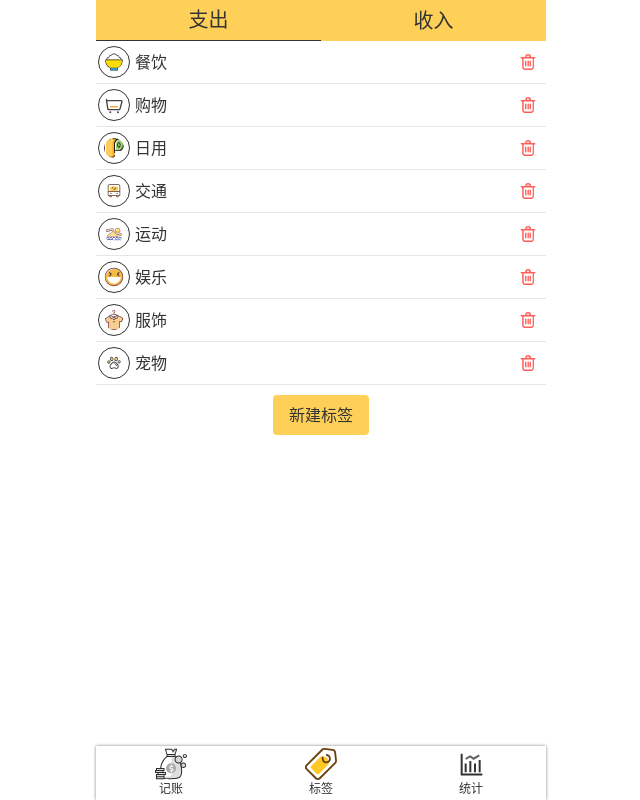
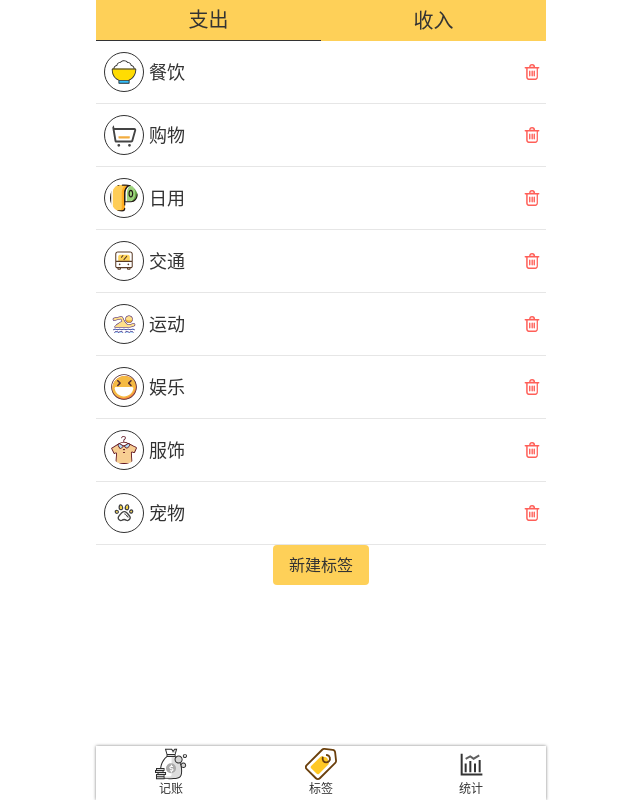
Before and after one commit to sunwan1234/apple-bill, a Vue app: page /#/labels in a window 1280 px wide. Shown: the whole page, without its empty margins (319-959 px from the left). Built offline with nearby package versions, Linux system fonts and the light colour scheme.

Commit message:
labels页的标签可以滑动和取消页面滚动条

```diff
--- a/package.json
+++ b/package.json
@@ -40,7 +40,8 @@
     "svg-sprite-loader": "^5.0.0",
     "svgo-loader": "^2.2.1",
     "typescript": "~3.9.3",
-    "vue-template-compiler": "^2.6.11"
+    "vue-template-compiler": "^2.6.11",
+    "vuedraggable": "^2.24.0"
   },
   "gitHooks": {
     "pre-commit": "lint-staged"
--- a/src/assets/styles/reset.scss
+++ b/src/assets/styles/reset.scss
@@ -1,6 +1,10 @@
 #app {
   max-width: 450px;
   margin: 0 auto;
+}
+::-webkit-scrollbar {
+ display: none;
+  width: 0;
 }
 * {
   margin: 0; padding: 0;
--- a/src/components/Layout.vue
+++ b/src/components/Layout.vue
@@ -32,6 +32,10 @@
 		height: 100vh;
 	}
 
+	.layout-wrapper::-webkit-scrollbar {
+		display: none;
+	}
+
 	.content {
 		flex-grow: 1; // 让内容尽量占满
 		overflow: auto;
--- a/src/store/index.ts
+++ b/src/store/index.ts
@@ -87,6 +87,7 @@ const store = new Vuex.Store({
   },
   mutations: {
     fetchRecords(state) {
+      window.localStorage.removeItem('recordList')
       const records = JSON.parse(window.localStorage.getItem('recordList') || '[]') as RecordItem[];
       if (records.length === 0) {
         store.commit('saveDefaultRecords')
@@ -122,7 +123,6 @@ const store = new Vuex.Store({
         store.commit('saveDefault');
       }
       state.tagList = JSON.parse(window.localStorage.getItem('tagList') || '[]');
-
     },
     createTag(state, newTag: Tag) {
       const names = state.tagList.map(item => item.name);
@@ -144,6 +144,14 @@ const store = new Vuex.Store({
       state.outTags = state.tagList.filter(item => item.type === '-');
     },
     getInTags(state) {
+      state.inTags = state.tagList.filter(item => item.type === '+');
+    },
+    updateOutTags(state){
+      store.commit('fetchTags')
+      state.outTags = state.tagList.filter(item => item.type === '-');
+    },
+    updateInTags(state){
+      store.commit('fetchTags')
       state.inTags = state.tagList.filter(item => item.type === '+');
     },
     removeTag(state, id: string) {
--- a/src/views/Labels.vue
+++ b/src/views/Labels.vue
@@ -3,8 +3,10 @@
 		<Types :value.sync="record.type">
 		</Types>
 		<div class="labels-wrapper">
+
 			<ol class="labels" v-if=" isShow === '-'">
-				<li v-for="(item, index) in this.outputTags"
+				<draggable v-model="outputTags" @start="drag=true" @end="drag=false">
+				<li v-for="(item, index) in outputTags"
 						:key="index">
 				<span class="iconItem">
 					<Icon :name="item.svg"></Icon>
@@ -12,28 +14,32 @@
 				</span>
 					<Icon :name="'delete2'" @click="deleteTag(item.id)"></Icon>
 				</li>
+				</draggable>
 			</ol>
+
 			<ol class="labels" v-if=" isShow === '+'">
-				<li v-for="(item, index) in this.inputTags"
+				<draggable v-model="inputTags" @start="drag=true" @end="drag=false">
+				<li v-for="(item, index) in inputTags"
 						:key="index">
 				<span class="iconItem">
 					<Icon :name="item.svg"></Icon>
 					<span>{{ item.name }}</span>
 				</span>
-
-					<Icon :name="'delete2'" @click="deleteTag(item.id)"></Icon>
+					<Icon :name="'delete2'" @click="deleteTag(item.id)"
+								></Icon>
 				</li>
+				</draggable>
 			</ol>
-			<div class="button-wrapper" v-if=" isShow === '-'">
+			<span class="button-wrapper" v-if=" isShow === '-'">
 				<router-link to="/labels/edit">
 					<Button>新建标签</Button>
 				</router-link>
-			</div>
-			<div class="button-wrapper" v-if=" isShow === '+'">
+			</span>
+			<span class="button-wrapper" v-if=" isShow === '+'">
 				<router-link to="/labels/edit">
 					<Button>新建标签</Button>
 				</router-link>
-			</div>
+			</span>
 
 		</div>
 
@@ -47,10 +53,10 @@
   import Button from '@/components/Button.vue';
   import initialRecord from '@/constants/initialRecord';
   import clone from '@/lib/clone';
-
+import draggable from 'vuedraggable'
 
   @Component({
-    components: {Button, Types},
+    components: {Button, Types, draggable},
 
   })
   export default class Labels extends Vue {
@@ -97,6 +103,9 @@
 </script>
 
 <style scoped lang="scss">
+	.labels-wrapper::-webkit-scrollbar {
+		display: none;
+	}
 	.labels-wrapper {
 		display: flex;
 		flex-direction: column;
@@ -115,19 +124,23 @@
 			justify-content: space-between;
 			align-items: center;
 			border-bottom: 1px solid #e6e6e6;
-			padding-right: 10px;
+			padding: 6px;
 
 			> .iconItem {
 				display: flex;
 				align-items: center;
 				padding: 5px 2px;
+
+				& > span {
+					font-size: 18px;
+				}
 			}
 
 			> .iconItem svg {
 				border: 1px solid #333;
 				padding: 5px;
-				width: 2em;
-				height: 2em;
+				width: 40px;
+				height: 40px;
 				border-radius: 50%;
 				background: white;
 				margin-right: 5px;
@@ -136,8 +149,8 @@
 	}
 
 	.button-wrapper {
-		text-align: center;
-		margin-top: 10px;
+		display: inline-block;
+		margin: auto;
 	}
 
 </style>
--- a/src/views/Statistics.vue
+++ b/src/views/Statistics.vue
@@ -1,6 +1,5 @@
 <template>
 	<Layout>
-		{{this.recordList}}
 		<Types class-prefix="type" :value.sync="type"></Types>
 		<ol class="everyday-li-wrapper">
 			<li class="everyday-li" v-for="(group, index) in groupedList" :key="index">
```
Also changed, not shown: 1 other file (tests, documents, lock files or other folders).
